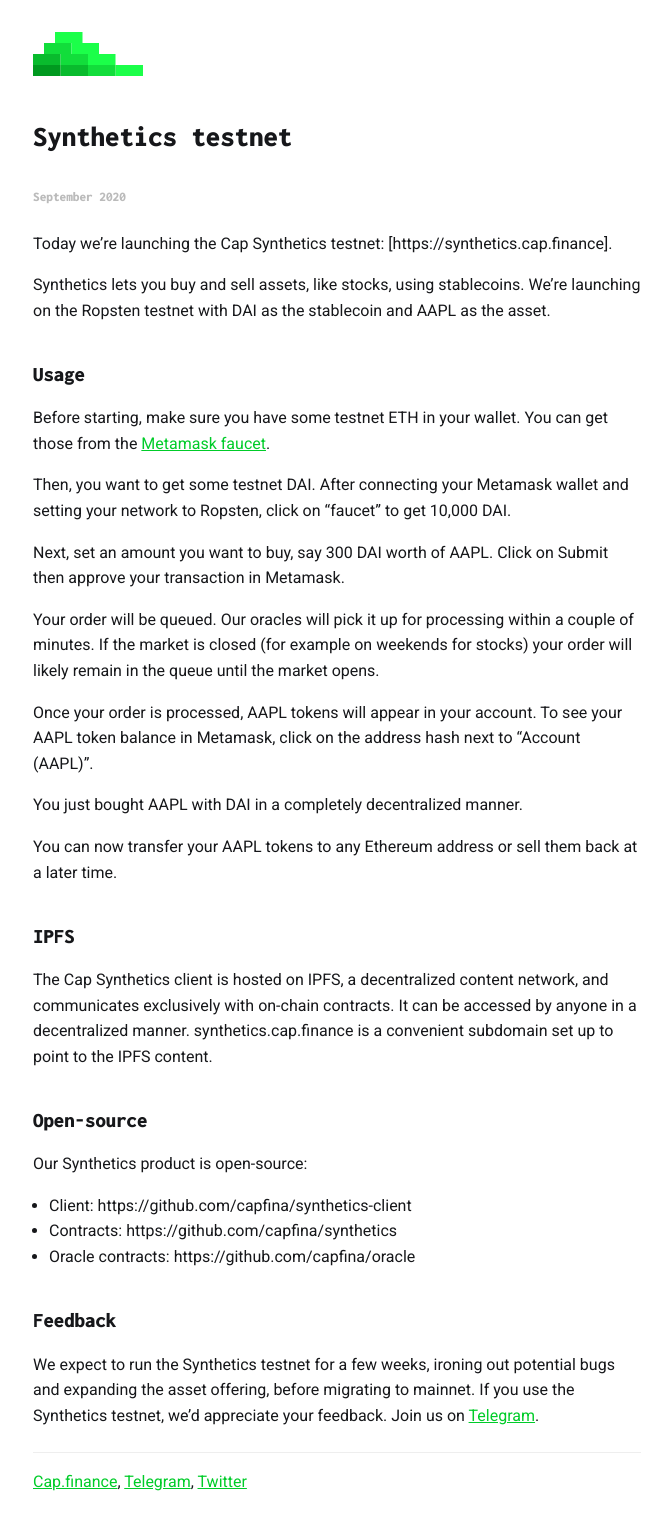
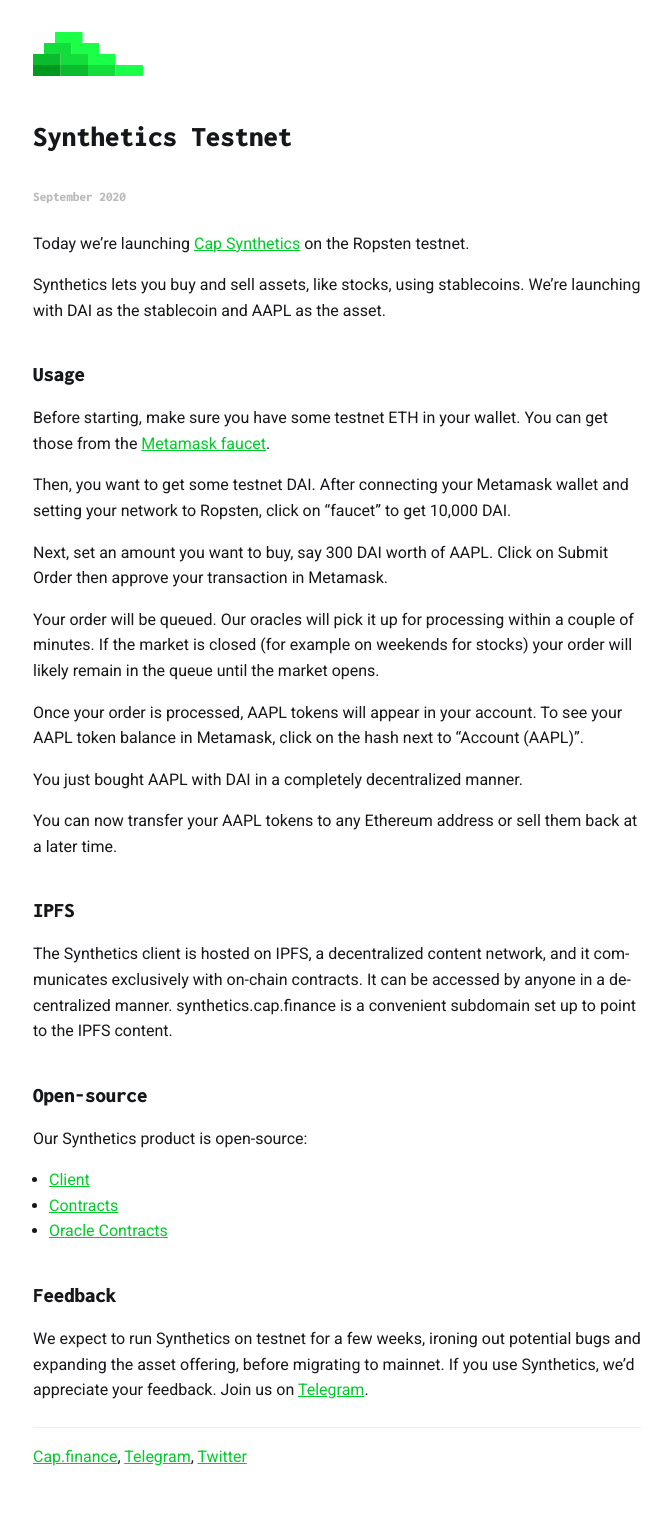
Before and after one commit to abeocap/blog, a Jekyll site: the page built from _posts/2020-09-26-synthetics-testnet.md, in a window 1280 px wide. Shown: the whole page, without its empty margins (303-975 px from the left). Built offline with Jekyll 4.4.1, drawn with Linux system fonts in a browser that asks for light colours; after the commit the page ends 1501 px from its top, so only the background shows below that.

Commit message:
standard update

```diff
--- a/_posts/2020-09-26-synthetics-testnet.md
+++ b/_posts/2020-09-26-synthetics-testnet.md
@@ -1,11 +1,11 @@
 ---
 layout: post
-title: Synthetics testnet
+title: Synthetics Testnet
 ---
 
-Today we're launching the Cap Synthetics testnet: [https://synthetics.cap.finance].
+Today we're launching [Cap Synthetics](https://synthetics.cap.finance) on the Ropsten testnet.
 
-Synthetics lets you buy and sell assets, like stocks, using stablecoins. We're launching on the Ropsten testnet with DAI as the stablecoin and AAPL as the asset.
+Synthetics lets you buy and sell assets, like stocks, using stablecoins. We're launching with DAI as the stablecoin and AAPL as the asset.
 
 ### Usage
 
@@ -13,11 +13,11 @@
 
 Then, you want to get some testnet DAI. After connecting your Metamask wallet and setting your network to Ropsten, click on "faucet" to get 10,000 DAI.
 
-Next, set an amount you want to buy, say 300 DAI worth of AAPL. Click on Submit then approve your transaction in Metamask.
+Next, set an amount you want to buy, say 300 DAI worth of AAPL. Click on Submit Order then approve your transaction in Metamask.
 
 Your order will be queued. Our oracles will pick it up for processing within a couple of minutes. If the market is closed (for example on weekends for stocks) your order will likely remain in the queue until the market opens.
 
-Once your order is processed, AAPL tokens will appear in your account. To see your AAPL token balance in Metamask, click on the address hash next to "Account (AAPL)".
+Once your order is processed, AAPL tokens will appear in your account. To see your AAPL token balance in Metamask, click on the hash next to "Account (AAPL)".
 
 You just bought AAPL with DAI in a completely decentralized manner.
 
@@ -25,16 +25,16 @@
 
 ### IPFS
 
-The Cap Synthetics client is hosted on IPFS, a decentralized content network, and communicates exclusively with on-chain contracts. It can be accessed by anyone in a decentralized manner. synthetics.cap.finance is a convenient subdomain set up to point to the IPFS content.
+The Synthetics client is hosted on IPFS, a decentralized content network, and it communicates exclusively with on-chain contracts. It can be accessed by anyone in a decentralized manner. synthetics.cap.finance is a convenient subdomain set up to point to the IPFS content.
 
 ### Open-source
 
 Our Synthetics product is open-source:
 
-* Client: https://github.com/capfina/synthetics-client
-* Contracts: https://github.com/capfina/synthetics
-* Oracle contracts: https://github.com/capfina/oracle
+* [Client](https://github.com/capfina/synthetics-client)
+* [Contracts](https://github.com/capfina/synthetics)
+* [Oracle Contracts](https://github.com/capfina/oracle)
 
 ### Feedback
 
-We expect to run the Synthetics testnet for a few weeks, ironing out potential bugs and expanding the asset offering, before migrating to mainnet. If you use the Synthetics testnet, we'd appreciate your feedback. Join us on [Telegram](https://t.me/capfin).
+We expect to run Synthetics on testnet for a few weeks, ironing out potential bugs and expanding the asset offering, before migrating to mainnet. If you use Synthetics, we'd appreciate your feedback. Join us on [Telegram](https://t.me/capfin).
```
